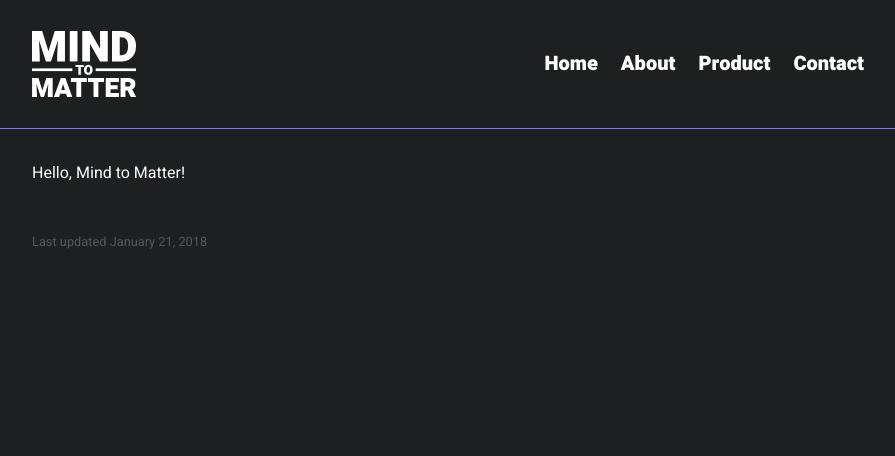
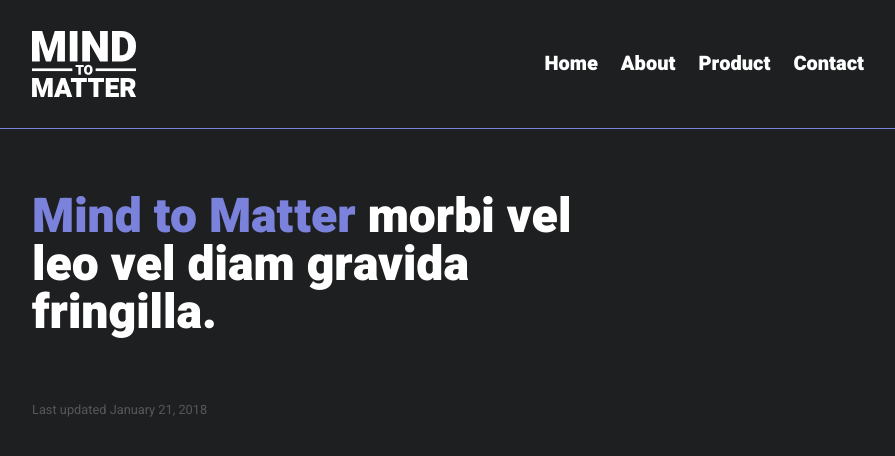
Before and after one commit to georgemblack/mind-to-matter, a Jekyll site: the page built from index.html, in a window 1280 px wide. Shown: the top 456 px of the page, without its empty margins (192-1087 px from the left). Built offline with Jekyll 4.4.1, drawn with Linux system fonts in a browser that asks for light colours.

Commit message:
Add tagline to homepage

```diff
--- a/_sass/_structure.scss
+++ b/_sass/_structure.scss
@@ -1,2 +1,2 @@
-$body-max-width: 52em;
-$reading-max-width: 36em;
+$body-max-width: 832px;
+$reading-max-width: 576px;
--- /dev/null
+++ b/_sass/pages/_home.scss
@@ -0,0 +1,9 @@
+.home-tagline {
+    font-size: 3em;
+    font-weight: $font-weight-bold;
+    line-height: 100%;
+
+    span {
+        color: $theme-primary-color;
+    }
+}
--- a/css/main.scss
+++ b/css/main.scss
@@ -11,6 +11,8 @@
 @import "footer";
 @import "pages";
 
+@import "pages/home";
+
 * {
     margin: 0;
     padding: 0;
@@ -22,7 +24,7 @@
 
 .main {
     max-width: $body-max-width;
-    margin: 2em auto 2em auto;
+    margin: 4em auto 4em auto;
 }
 
 h1, h2, h3 {
--- /dev/null
+++ b/index.html
@@ -0,0 +1,6 @@
+---
+layout: default
+title: Home
+---
+
+<p class="home-tagline"><span>Mind to Matter</span> morbi vel leo vel diam gravida fringilla.</p>
--- a/index.md
+++ /dev/null
@@ -1,6 +0,0 @@
----
-layout: default
-title: Home
----
-
-Hello, Mind to Matter!
```
